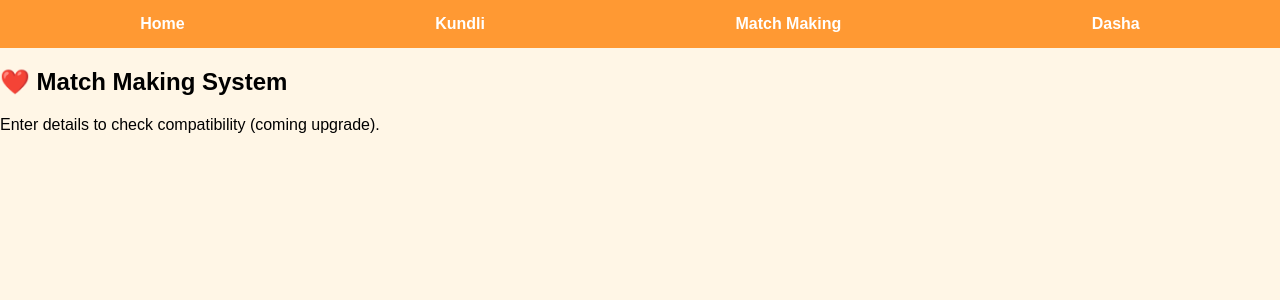
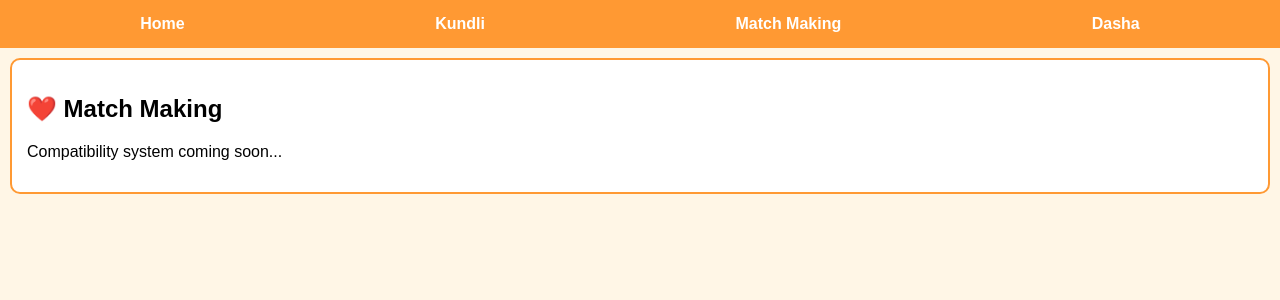
Before and after one commit to punithkumar686-sketch/astrology-app, a Flask app: page /match in a window 1280 px wide. Shown: the top 300 px of the page. Run offline with Flask 3, Linux system fonts and the light colour scheme.

Commit message:
Update match.html

```diff
--- a/templates/match.html
+++ b/templates/match.html
@@ -1,10 +1,8 @@
 {% extends "base.html" %}
 
 {% block content %}
-
-<div class="card">
-    <h2>❤️ Match Making System</h2>
-    <p>Enter details to check compatibility (coming upgrade).</p>
+<div class="box">
+    <h2>❤️ Match Making</h2>
+    <p>Compatibility system coming soon...</p>
 </div>
-
 {% endblock %}
```
